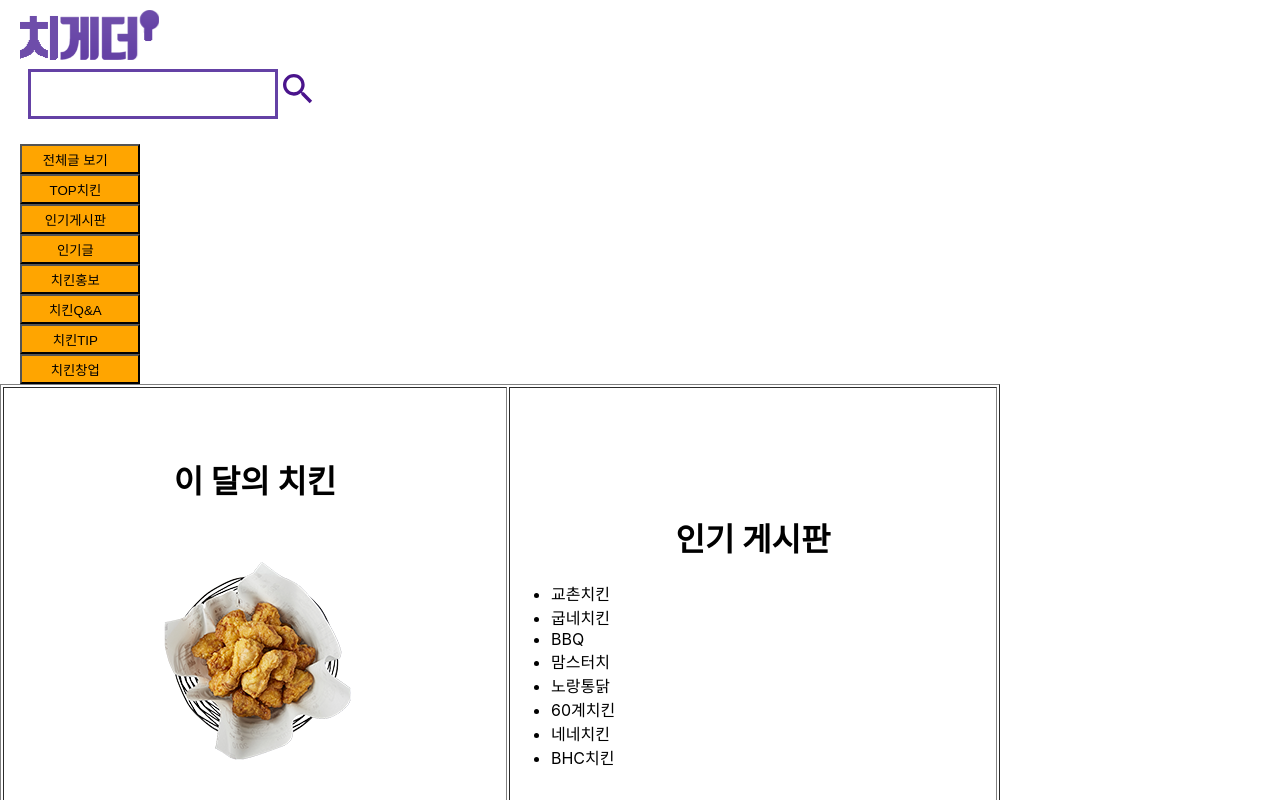
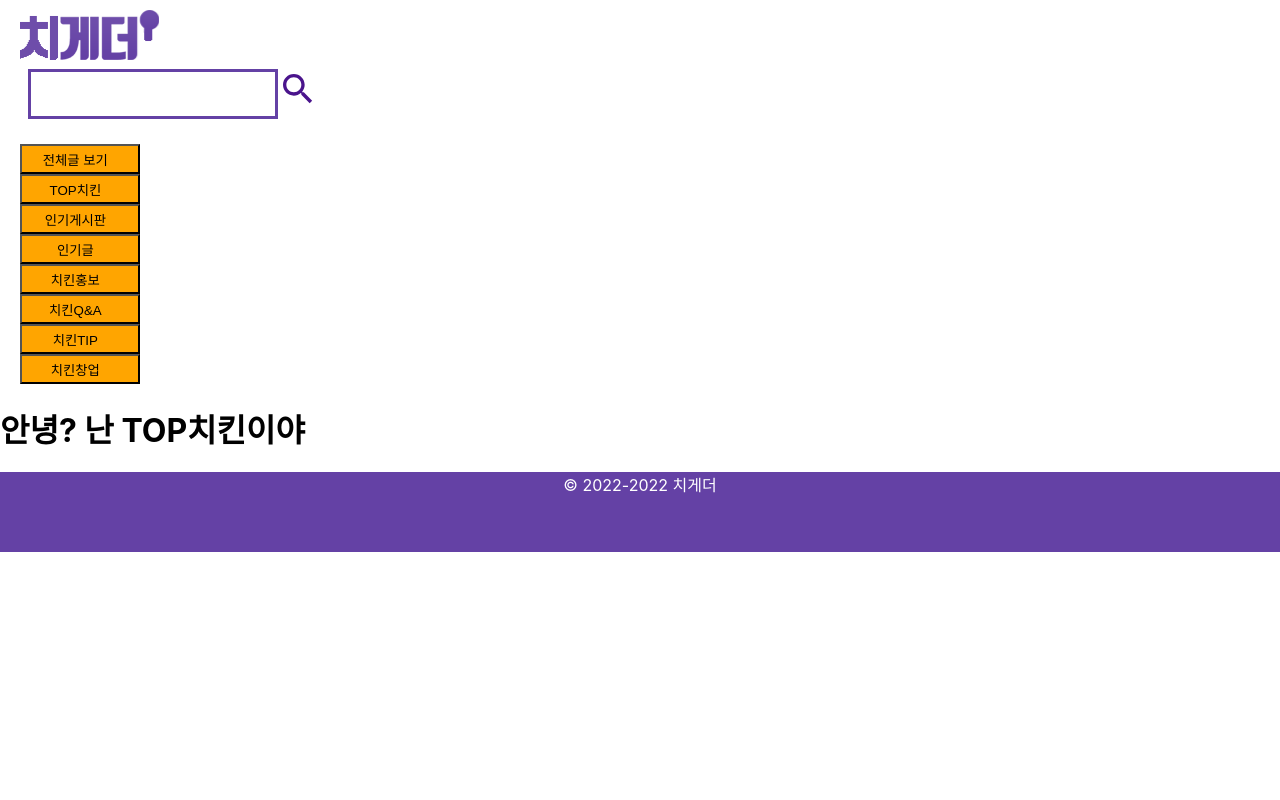
Before and after one commit to e-ssamma/chigether, a React (Create React App) app: page /TopChicken in a window 1280 px wide. Shown: the top 800 px of the page. Built offline with nearby package versions, Linux system fonts and the light colour scheme.

Commit message:
feat: MainLayout 대로 구성

```diff
--- a/src/components/Contents-MainPage/index.jsx
+++ /dev/null
@@ -1,47 +0,0 @@
-import React from "react";
-
-function MainPage() {
-  return (
-    <div className="mainTable">
-      <table border={1} width="1000px" height="2000px">
-	    <tbody>
-          <tr>
-            <td width="500px" height="500px" align="center">
-              <h1>이 달의 치킨</h1>
-			  <img className="chicken-image" src="img/kyochon-honey.png" />
-			  <h3>교촌 허니콤보</h3>
-            </td>
-            <td align="center">
-			  <h1>인기 게시판</h1>
-			  <ul align="left">
-                <li>교촌치킨</li>
-                <li>굽네치킨</li>
-                <li>BBQ</li>
-                <li>맘스터치</li>
-                <li>노랑통닭</li>
-                <li>60계치킨</li>
-                <li>네네치킨</li>
-                <li>BHC치킨</li>
-              </ul>
-            </td>
-          </tr>
-		  <tr>
-		    <td width="500px" height="500px" align="center"><h1>인기 게시글</h1></td>
-            <td align="center"><h1>치킨 신제품</h1></td>
-          </tr>
-          <tr>
-		    <td width="500px" height="500px" align="center"><h1>치킨 TIP</h1></td>
-            <td align="center"><h1>치킨 Q&A</h1></td>
-          </tr>
-		  <tr>
-		    <td width="500px" height="500px" align="center"><h1>치킨 홍보</h1></td>
-            <td align="center"><h1>창업 문의</h1></td>
-          </tr>
-        </tbody>
-
-      </table>
-    </div>
-  );
-}
-
-export default MainPage;
--- a/src/components/Contents-MainPage/style.css
+++ /dev/null
@@ -1,4 +0,0 @@
-.mainTable {
-  display: flex;
-  flex-direction: column;
-}
--- a/src/components/Layout/MainLayout.jsx
+++ b/src/components/Layout/MainLayout.jsx
@@ -4,12 +4,14 @@ import styled from "styled-components";
 
 import Header from "../Header";
 import Footer from "../Footer";
+import SideBar from "../SideBar";
 
 function MainLayout() {
   return (
     <Wrapper>
       <Header />
       <ContentWrapper>
+        <SideBar/>
         <Outlet />
       </ContentWrapper>
       <Footer />
--- a/src/components/index.jsx
+++ /dev/null
@@ -1,14 +0,0 @@
-import React from "react";
-
-import SideBar from "./SideBar";
-import Contents from "./Contents-MainPage";
-import "./style.css"
-
-const Content = () => (
-  <div className="container">
-    <SideBar />
-    <Contents />
-  </div>
-);
-
-export default Content;
--- a/src/components/style.css
+++ /dev/null
@@ -1,4 +0,0 @@
-.contents {
-  display: flex;
-  flex-direction: row;
-}
--- a/src/pages/AllPage/index.jsx
+++ b/src/pages/AllPage/index.jsx
@@ -1,13 +1,9 @@
 import React from "react";
-import Content from "components";
 
 function AllPage() {
   return (
-    <div className="App">
-
-      <Content />
-	  <h1>안녕? 난 전체 페이지야</h1>
-
+    <div className="container">
+	    <h1>안녕? 난 전체 페이지야</h1>
     </div>
   );
 }
--- a/src/pages/BestPage/index.jsx
+++ b/src/pages/BestPage/index.jsx
@@ -1,13 +1,9 @@
 import React from "react";
-import Content from "components";
 
 function BestPage() {
   return (
     <div className="App">
-
-      <Content />
-	  <h1>안녕? 난 인기게시판이야</h1>
-
+	    <h1>안녕? 난 인기게시판이야</h1>
     </div>
   );
 }
--- a/src/pages/Home/index.jsx
+++ b/src/pages/Home/index.jsx
@@ -1,11 +1,45 @@
 import React from "react";
-import Content from "components";
 
 function Home() {
   return (
-    <div className="App">
-      <Content />
-      <h1>안녕? 난 홈 페이지야</h1>
+    <div className="container">
+      <table border={1} width="1000px" height="2000px">
+	    <tbody>
+          <tr>
+            <td width="500px" height="500px" align="center">
+              <h1>이 달의 치킨</h1>
+			  <img className="chicken-image" src="img/kyochon-honey.png" />
+			  <h3>교촌 허니콤보</h3>
+            </td>
+            <td align="center">
+			  <h1>인기 게시판</h1>
+			  <ul align="left">
+                <li>교촌치킨</li>
+                <li>굽네치킨</li>
+                <li>BBQ</li>
+                <li>맘스터치</li>
+                <li>노랑통닭</li>
+                <li>60계치킨</li>
+                <li>네네치킨</li>
+                <li>BHC치킨</li>
+              </ul>
+            </td>
+          </tr>
+		  <tr>
+		    <td width="500px" height="500px" align="center"><h1>인기 게시글</h1></td>
+            <td align="center"><h1>치킨 신제품</h1></td>
+          </tr>
+          <tr>
+		    <td width="500px" height="500px" align="center"><h1>치킨 TIP</h1></td>
+            <td align="center"><h1>치킨 Q&A</h1></td>
+          </tr>
+		  <tr>
+		    <td width="500px" height="500px" align="center"><h1>치킨 홍보</h1></td>
+            <td align="center"><h1>창업 문의</h1></td>
+          </tr>
+        </tbody>
+
+      </table>
     </div>
   );
 }
--- a/src/pages/TopChicken/index.jsx
+++ b/src/pages/TopChicken/index.jsx
@@ -1,13 +1,9 @@
 import React from "react";
-import Content from "components";
 
 function TopChicken() {
   return (
-    <div className="App">
-
-      <Content />
-	  <h1>안녕? 난 TOP치킨이야</h1>
-
+    <div className="container">
+	    <h1>안녕? 난 TOP치킨이야</h1>
     </div>
   );
 }
```
Also changed, not shown: src/pages/Temp/index.jsx (deleted, +0 -9 lines).
